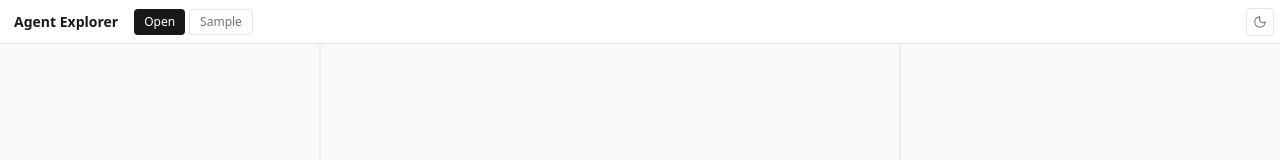
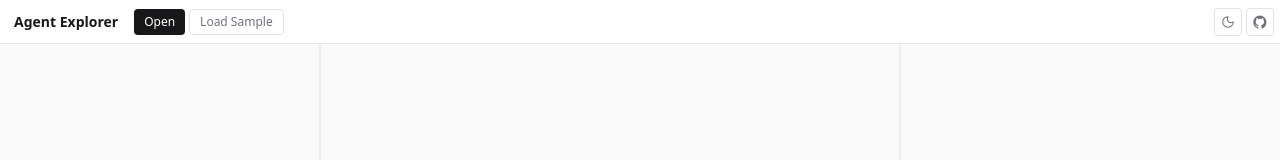
Before and after one commit to pi-dal/agent-explorer, a React (Vite) app: page / in a window 1280 px wide. Shown: the top 160 px of the page. Built offline with nearby package versions, Linux system fonts and the light colour scheme.

Commit message:
refactor: unify toolbar button component

```diff
--- a/src/components/detail/CollapsibleJson.tsx
+++ b/src/components/detail/CollapsibleJson.tsx
@@ -6,6 +6,7 @@ import {
   textMuted,
 } from '../../styles/uiClasses'
 import { ChevronToggle } from '../shared/ChevronToggle'
+import { ToolbarButton } from '../shared/ToolbarButton'
 
 const STRING_LIMIT = 200
 const LEVEL_INDENT = '2ch'
@@ -157,10 +158,9 @@ export function CollapsibleJson({ value, defaultExpanded }: CollapsibleJsonProps
 
   return (
     <div className="group relative">
-      <button
-        type="button"
+      <ToolbarButton
         onClick={handleCopy}
-        className={`absolute right-0 top-0 z-10 inline-flex h-7 w-7 items-center justify-center rounded opacity-0 transition-opacity focus-visible:opacity-100 group-hover:opacity-100 ${overlayIconButton}`}
+        className={`absolute right-0 top-0 z-10 opacity-0 transition-opacity focus-visible:opacity-100 group-hover:opacity-100 ${overlayIconButton}`}
         aria-label={copied ? 'Copied' : 'Copy JSON'}
         title={copied ? 'Copied' : 'Copy JSON'}
       >
@@ -169,7 +169,7 @@ export function CollapsibleJson({ value, defaultExpanded }: CollapsibleJsonProps
         ) : (
           <Copy size={14} strokeWidth={1.75} aria-hidden />
         )}
-      </button>
+      </ToolbarButton>
       <JsonNode value={value} depth={0} defaultExpanded={defaultExpanded} />
     </div>
   )
--- a/src/components/layout/AppShell.tsx
+++ b/src/components/layout/AppShell.tsx
@@ -4,7 +4,7 @@ import { ConversationPanel } from '../conversation/ConversationPanel'
 import { DetailPanel } from '../detail/DetailPanel'
 import { TimelinePanel } from '../timeline/TimelinePanel'
 import { ResizableLayout } from './ResizableLayout'
-import { StatusBar } from './StatusBar'
+import { StatusBar } from '../status/StatusBar'
 
 export function AppShell() {
   const theme = useSessionStore((s) => s.theme)
--- /dev/null
+++ b/src/components/shared/ToolbarButton.tsx
@@ -0,0 +1,21 @@
+import type { HTMLAttributes } from 'react'
+import { iconButton } from '../../styles/uiClasses'
+
+interface ToolbarButtonProps extends HTMLAttributes<HTMLButtonElement> { }
+
+export function ToolbarButton(props: ToolbarButtonProps) {
+  const { children, className, ...restProps } = props;
+  let realClassName = `inline-flex h-7 w-7 items-center justify-center rounded ${iconButton}`
+  if (className) {
+    realClassName += ` ${className}`
+  }
+  return (
+    <button
+      type="button"
+      className={realClassName}
+      {...restProps}
+    >
+      {children}
+    </button>
+  )
+}
--- /dev/null
+++ b/src/components/shared/icons/GitHub.tsx
@@ -0,0 +1,23 @@
+interface GitHubProps {
+  size?: number
+  className?: string
+}
+
+export function GitHub({ size = 14, className }: GitHubProps) {
+  return (
+    <svg
+      width={size}
+      height={size}
+      viewBox="0 0 19 19"
+      fill="currentColor"
+      className={className}
+      aria-hidden
+    >
+      <path
+        fillRule="evenodd"
+        clipRule="evenodd"
+        d="M9.356 1.85C5.05 1.85 1.57 5.356 1.57 9.694a7.84 7.84 0 0 0 5.324 7.44c.387.079.528-.168.528-.376 0-.182-.013-.805-.013-1.454-2.165.467-2.616-.935-2.616-.935-.349-.91-.864-1.143-.864-1.143-.71-.48.051-.48.051-.48.787.051 1.2.805 1.2.805.695 1.194 1.817.857 2.268.649.064-.507.27-.857.49-1.052-1.728-.182-3.545-.857-3.545-3.87 0-.857.31-1.558.8-2.104-.078-.195-.349-1 .077-2.078 0 0 .657-.208 2.14.805a7.5 7.5 0 0 1 1.946-.26c.657 0 1.328.092 1.946.26 1.483-1.013 2.14-.805 2.14-.805.426 1.078.155 1.883.078 2.078.502.546.799 1.247.799 2.104 0 3.013-1.818 3.675-3.558 3.87.284.247.528.714.528 1.454 0 1.052-.012 1.896-.012 2.156 0 .208.142.455.528.377a7.84 7.84 0 0 0 5.324-7.441c.013-4.338-3.48-7.844-7.773-7.844"
+      />
+    </svg>
+  )
+}
--- a/src/components/layout/SettingsPopover.tsx
+++ b/src/components/status/SettingsPopover.tsx
@@ -3,12 +3,12 @@ import { useEffect, useRef, useState } from 'react'
 import {
   dropdownPanel,
   hoverRow,
-  iconButton,
   sectionDivider,
   textBody,
   textFaint,
   textMuted,
 } from '../../styles/uiClasses'
+import { ToolbarButton } from '../shared/ToolbarButton'
 import { useSettingsStore } from '../../store/settingsStore'
 
 function SettingsSection({ title }: { title: string }) {
@@ -75,16 +75,14 @@ export function SettingsPopover() {
 
   return (
     <div ref={rootRef} className="relative">
-      <button
-        type="button"
+      <ToolbarButton
         onClick={() => setOpen((value) => !value)}
-        className={`inline-flex h-7 w-7 items-center justify-center rounded ${iconButton}`}
         aria-label="Settings"
         aria-expanded={open}
         title="Settings"
       >
         <Settings size={14} strokeWidth={1.75} aria-hidden />
-      </button>
+      </ToolbarButton>
       {open && (
         <div className={`absolute right-0 top-full z-20 mt-1 w-64 ${dropdownPanel}`}>
           <SettingsSection title="Display" />
--- a/src/components/layout/StatusBar.tsx
+++ b/src/components/status/StatusBar.tsx
@@ -1,10 +1,14 @@
 import { Moon, Sun } from 'lucide-react'
 import { useRef, type ChangeEvent } from 'react'
 import { iconButton } from '../../styles/uiClasses'
+import { GitHub } from '../shared/icons/GitHub'
+import { ToolbarButton } from '../shared/ToolbarButton'
 import { useSessionStore } from '../../store/sessionStore'
 import { ParseWarningsBadge } from './ParseWarningsBadge'
 import { SearchInput } from './SearchInput'
 import { SettingsPopover } from './SettingsPopover'
+
+const GITHUB_REPOSITORY_URL = 'https://github.com/unixzii/agent-explorer'
 
 export function StatusBar() {
   const fileInputRef = useRef<HTMLInputElement>(null)
@@ -35,6 +39,10 @@ export function StatusBar() {
     setTheme(next)
   }
 
+  function openGitHub() {
+    window.open(GITHUB_REPOSITORY_URL, '_blank', 'noopener,noreferrer')
+  }
+
   const isDark =
     theme === 'dark' ||
     (theme === 'system' && window.matchMedia('(prefers-color-scheme: dark)').matches)
@@ -59,7 +67,7 @@ export function StatusBar() {
           disabled={isLoading}
           className={`rounded px-2.5 py-1 text-xs disabled:opacity-50 ${iconButton}`}
         >
-          Sample
+          Load Sample
         </button>
       </div>
 
@@ -99,10 +107,8 @@ export function StatusBar() {
           </>
         )}
 
-        <button
-          type="button"
+        <ToolbarButton
           onClick={toggleTheme}
-          className={`inline-flex h-7 w-7 items-center justify-center rounded ${iconButton}`}
           aria-label={isDark ? 'Switch to light mode' : 'Switch to dark mode'}
           title={isDark ? 'Light mode' : 'Dark mode'}
         >
@@ -111,7 +117,15 @@ export function StatusBar() {
           ) : (
             <Moon size={14} strokeWidth={1.75} aria-hidden />
           )}
-        </button>
+        </ToolbarButton>
+
+        <ToolbarButton
+          onClick={openGitHub}
+          aria-label="GitHub Repository"
+          title="GitHub Repository"
+        >
+          <GitHub size={16} />
+        </ToolbarButton>
       </div>
     </header>
   )
```
Also changed, not shown: src/components/status/ParseWarningsBadge.tsx (renamed from src/components/layout/ParseWarningsBadge.tsx), src/components/status/SearchInput.tsx (renamed from src/components/layout/SearchInput.tsx).
